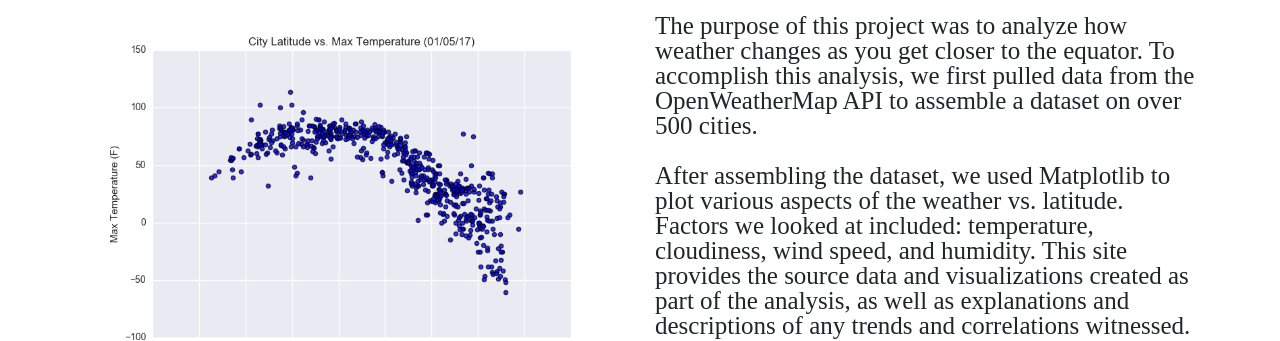
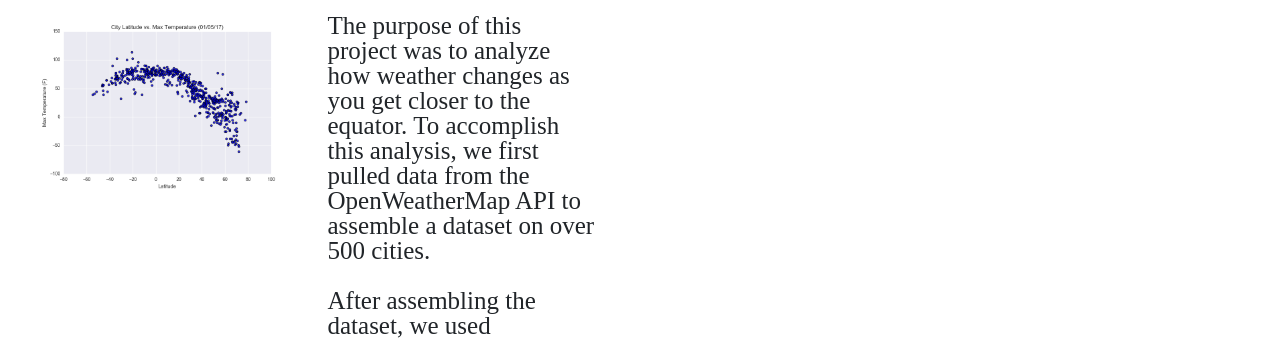
Before and after one commit to RuthlessNative/11-Web-Design-Challenge, a plain HTML site: page index.html in a window 1280 px wide. Shown: the part 126-467 px from the top of the page. Drawn offline with nearby package versions, Linux system fonts and the light colour scheme.

Commit message:
Update index.html

```diff
--- a/index.html
+++ b/index.html
@@ -56,6 +56,13 @@
         </div>
     </div>
 
+
+
+    <!-- Test -->
+    <div class = "row">
+    <div class = "col-md-6">
+
+    <div class = "container">
         <div class = "container">
             <div class = "row">
                 <h1>Summary: Latitude vs. X</h1>
@@ -74,6 +81,10 @@
                     <p>After assembling the dataset, we used Matplotlib to plot various aspects of the weather vs. latitude. Factors we looked at included: temperature, cloudiness, wind speed, and humidity. This site provides the source data and visualizations created as part of the analysis, as well as explanations and descriptions of any trends and correlations witnessed.</p>
                     <br>
                 </div>
+            </div>
+        </div>
+    </div>
+    <!-- Test -->
     </div>
     </div>
 
@@ -111,8 +122,11 @@
 
         </div>
     </div>
+
+    <!-- Needed in order to make the dropdown (or page in general) responsive.-->
     <script src="https://code.jquery.com/jquery-3.3.1.slim.min.js" integrity="sha384-q8i/X+965DzO0rT7abK41JStQIAqVgRVzpbzo5smXKp4YfRvH+8abtTE1Pi6jizo" crossorigin="anonymous"></script>
     <script src="https://cdnjs.cloudflare.com/ajax/libs/popper.js/1.14.7/umd/popper.min.js" integrity="sha384-UO2eT0CpHqdSJQ6hJty5KVphtPhzWj9WO1clHTMGa3JDZwrnQq4sF86dIHNDz0W1" crossorigin="anonymous"></script>
     <script src="https://stackpath.bootstrapcdn.com/bootstrap/4.3.1/js/bootstrap.min.js" integrity="sha384-JjSmVgyd0p3pXB1rRibZUAYoIIy6OrQ6VrjIEaFf/nJGzIxFDsf4x0xIM+B07jRM" crossorigin="anonymous"></script>
+
 </body>
 </html>
```
Lines whose indentation alone changed are shown as unchanged.
